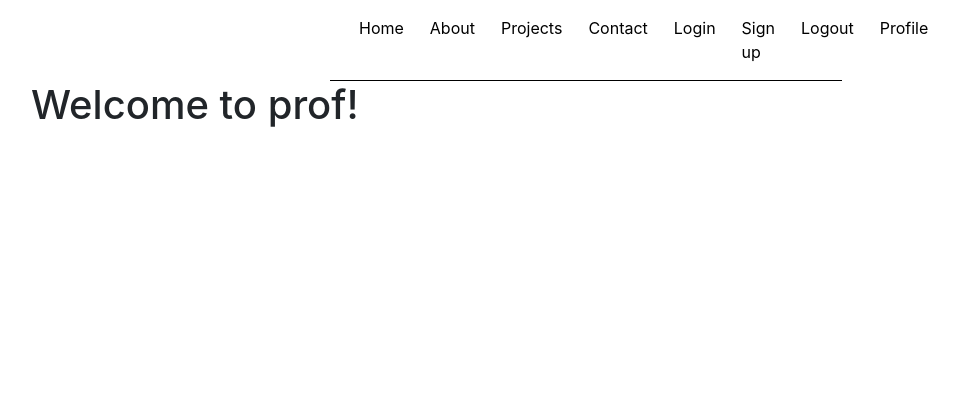
After one commit to trevorfar/Portfolio_Site, a Flask app: page /profile in a window 1280 px wide. The commit adds this page. Shown: the top 420 px of the page, without its empty margins (54-1013 px from the left). Run offline with Flask 3, Linux system fonts and the light colour scheme; some libraries are stand-ins or nearby versions.

Commit message:
login, logout etc pages

```diff
--- a/project/app.py
+++ b/project/app.py
@@ -1,21 +1,6 @@
+# app.py
 
-from flask import Flask, Blueprint
-from flask_sqlalchemy import SQLAlchemy
-import os
-from dotenv import load_dotenv
-from .auth import auth
-from .main import main
-
-app = Flask(__name__)
-app.secret_key = os.environ.get('secret_key')
-
-# Register blueprints with the app
-app.register_blueprint(auth, url_prefix='/auth')
-app.register_blueprint(main, url_prefix='')
-
-
-
-
+from project import app
 
 if __name__ == '__main__':
     app.run(debug=True)
--- a/project/main.py
+++ b/project/main.py
@@ -1,5 +1,6 @@
 import sqlite3, json
 import requests
+from . import db
 from flask import Flask, render_template, request, url_for, flash, redirect, jsonify, session, Blueprint
 from flask_session import Session
 import os
@@ -42,6 +43,11 @@ currentPlayer = 'X'
 @main.route('/')
 def index():
     return render_template('index.html')
+
+@main.route('/profile')
+def profile():
+    return render_template('profile.html')
+
 
 
 @main.route('/discrete')
--- a/project/templates/base.html
+++ b/project/templates/base.html
@@ -27,6 +27,8 @@
             </li>
 
 
+
+
             <li class="nav-item dropdown">
               <a class="nav-link" id="projectsDropdown" role="button" data-toggle="dropdown" aria-haspopup="true" aria-expanded="false"
               href="#">Projects</a>
@@ -49,6 +51,20 @@
                 <a class="dropdown-item" href="mailto:trevor_farias@yahoo.com">Email</a>
               </div>
             </li>
+
+            <li class="nav-item">
+              <a class="nav-link" href="{{url_for('auth.login')}}">Login</a>
+          </li>
+          <li class="nav-item">
+            <a class="nav-link" href="{{url_for('auth.signup')}}">Sign up</a>
+        </li>
+          <li class="nav-item">
+            <a class="nav-link" href="{{url_for('auth.logout')}}">Logout</a>
+        </li>
+
+        <li class="nav-item">
+          <a class="nav-link" href="{{url_for('main.profile')}}">Profile</a>
+      </li>
             </ul>
         </div>
     </nav>
--- /dev/null
+++ b/project/templates/profile.html
@@ -0,0 +1,8 @@
+{% extends "base.html" %}
+
+{% block title %} Profile {% endblock %}
+{% block content %}
+<h1 class="title">
+  Welcome to prof!
+</h1>
+{% endblock %}
```
Also changed, not shown: project/__init__.py (+22 -1 lines), project/auth.py (+5 -4 lines), project/templates/login.html (+29 -1 lines), project/templates/signup.html (added, +38 -0 lines).
